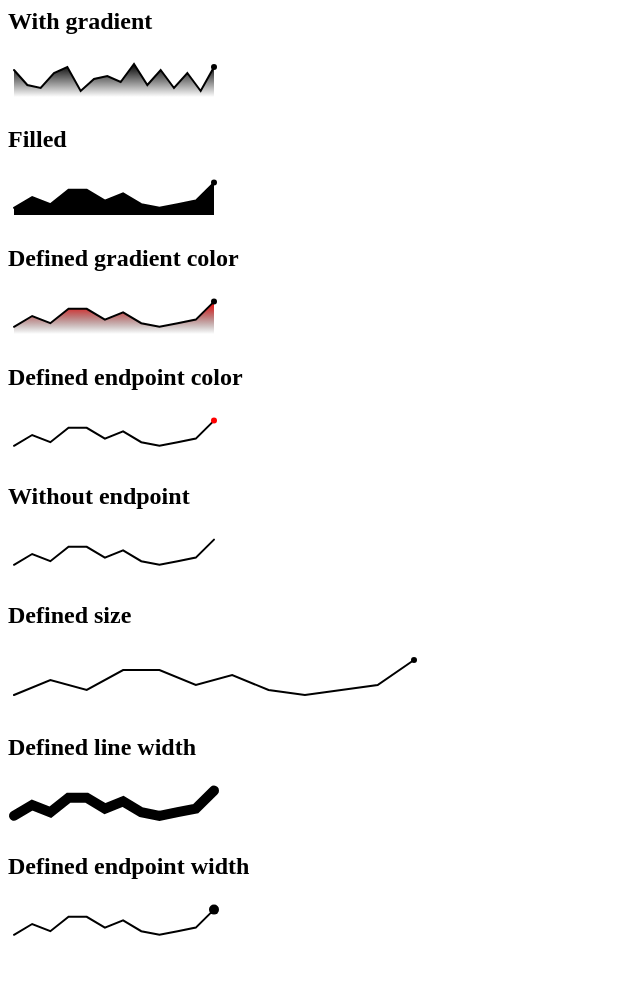
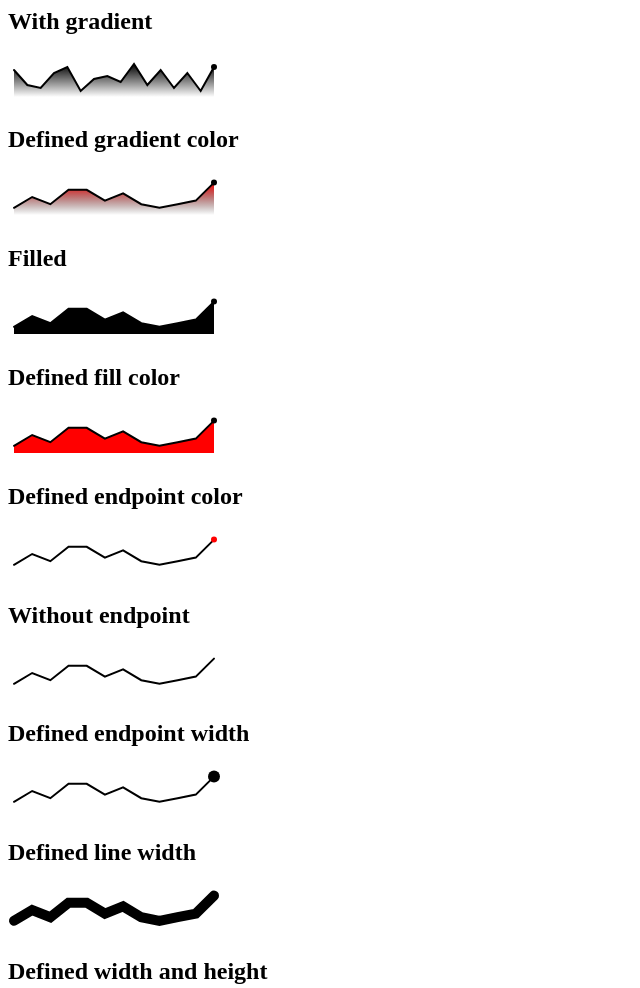
Before and after one commit to chrisburnell/svg-sparkline, a website: page demo.html in a window 1280 px wide. Shown: the part 900-1888 px from the top of the page, without its empty margins (0-640 px from the left). Drawn offline with Linux system fonts and the light colour scheme.

Commit message:
clean up README and demo.html

```diff
--- a/demo.html
+++ b/demo.html
@@ -48,13 +48,17 @@
     <p>
         <svg-sparkline values="8,3,2,7,9,1,5,6,4,10,3,8,2,7,1,9" gradient="true"></svg-sparkline>
     </p>
+    <h2>Defined gradient color</h2>
+    <p>
+        <svg-sparkline values="1,4,2,6,6,3,5,2,1,2,3,8" gradient="true" gradient-color="red"></svg-sparkline>
+    </p>
     <h2>Filled</h2>
     <p>
         <svg-sparkline values="1,4,2,6,6,3,5,2,1,2,3,8" fill="true"></svg-sparkline>
     </p>
-    <h2>Defined gradient color</h2>
+    <h2>Defined fill color</h2>
     <p>
-        <svg-sparkline values="1,4,2,6,6,3,5,2,1,2,3,8" gradient="true" gradient-color="red"></svg-sparkline>
+        <svg-sparkline values="1,4,2,6,6,3,5,2,1,2,3,8" fill="true" fill-color="red"></svg-sparkline>
     </p>
     <h2>Defined endpoint color</h2>
     <p>
@@ -64,17 +68,17 @@
     <p>
         <svg-sparkline values="1,4,2,6,6,3,5,2,1,2,3,8" endpoint="false"></svg-sparkline>
     </p>
-    <h2>Defined size</h2>
+    <h2>Defined endpoint width</h2>
     <p>
-        <svg-sparkline values="1,4,2,6,6,3,5,2,1,2,3,8" width="400" height="50"></svg-sparkline>
+        <svg-sparkline values="1,4,2,6,6,3,5,2,1,2,3,8" endpoint-width="12"></svg-sparkline>
     </p>
     <h2>Defined line width</h2>
     <p>
         <svg-sparkline values="1,4,2,6,6,3,5,2,1,2,3,8" line-width="10"></svg-sparkline>
     </p>
-    <h2>Defined endpoint width</h2>
+    <h2>Defined width and height</h2>
     <p>
-        <svg-sparkline values="1,4,2,6,6,3,5,2,1,2,3,8" endpoint-width="10"></svg-sparkline>
+        <svg-sparkline values="1,4,2,6,6,3,5,2,1,2,3,8" width="400" height="100"></svg-sparkline>
     </p>
   </body>
 </html>
--- a/package.json
+++ b/package.json
@@ -1,6 +1,6 @@
 {
   "name": "@chrisburnell/svg-sparkline",
-  "version": "1.0.1",
+  "version": "1.0.2",
   "description": "A Web Component that builds an SVG Sparkline.",
   "main": "svg-sparkline.js",
   "scripts": {
```
Also changed, not shown: README.md.
